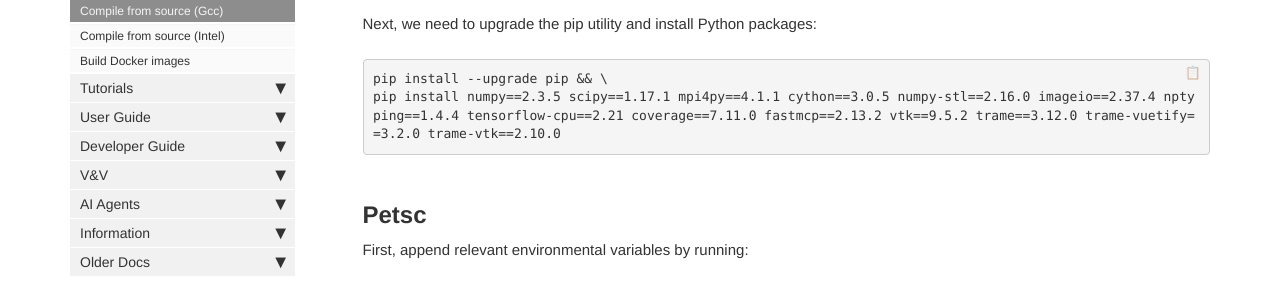
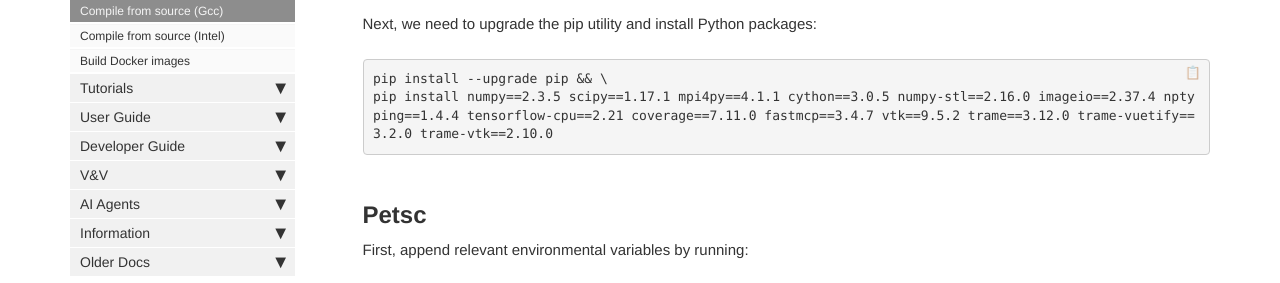
Before and after one commit to DAFoam/DAFoam.github.io, a Jekyll site: the page built from pages/mydoc/mydoc_installation_source.md, in a window 1280 px wide and 900 px high, scrolled down 2554 px. Shown: the part 189-472 px from the top of the window. Built offline with Jekyll 4.4.1, drawn with Linux system fonts in a browser that asks for light colours; comment, search, counter and statistics services are not loaded.

Commit message:
content update

```diff
--- a/pages/mydoc/mydoc_installation_source.md
+++ b/pages/mydoc/mydoc_installation_source.md
@@ -92,7 +92,7 @@ Next, we need to upgrade the pip utility and install Python packages:
 
 <pre>
 pip install --upgrade pip && \
-pip install numpy==2.3.5 scipy==1.17.1 mpi4py==4.1.1 cython==3.0.5 numpy-stl==2.16.0 imageio==2.37.4 nptyping==1.4.4 tensorflow-cpu==2.21 coverage==7.11.0 fastmcp==2.13.2 vtk==9.5.2 trame==3.12.0 trame-vuetify==3.2.0 trame-vtk==2.10.0
+pip install numpy==2.3.5 scipy==1.17.1 mpi4py==4.1.1 cython==3.0.5 numpy-stl==2.16.0 imageio==2.37.4 nptyping==1.4.4 tensorflow-cpu==2.21 coverage==7.11.0 fastmcp==3.4.7 vtk==9.5.2 trame==3.12.0 trame-vuetify==3.2.0 trame-vtk==2.10.0
 </pre>
 
 ## **Petsc**
```
